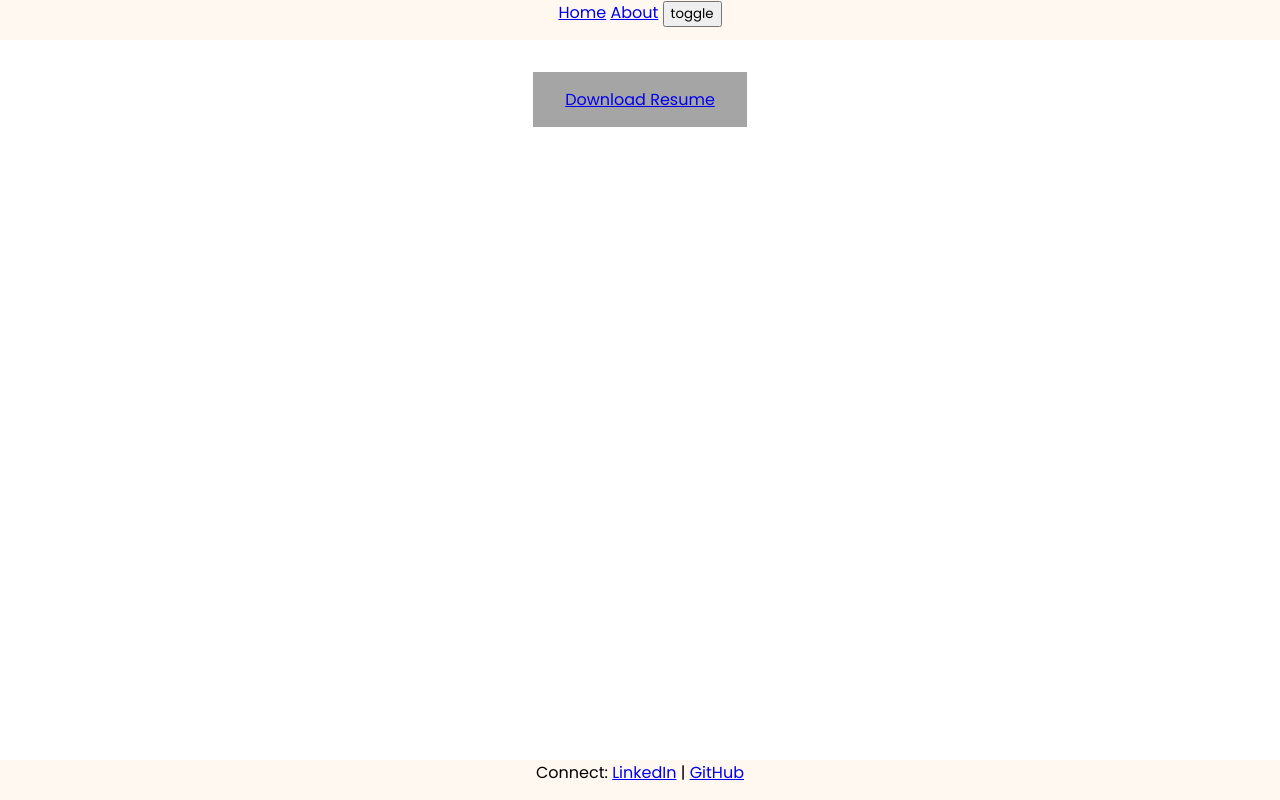
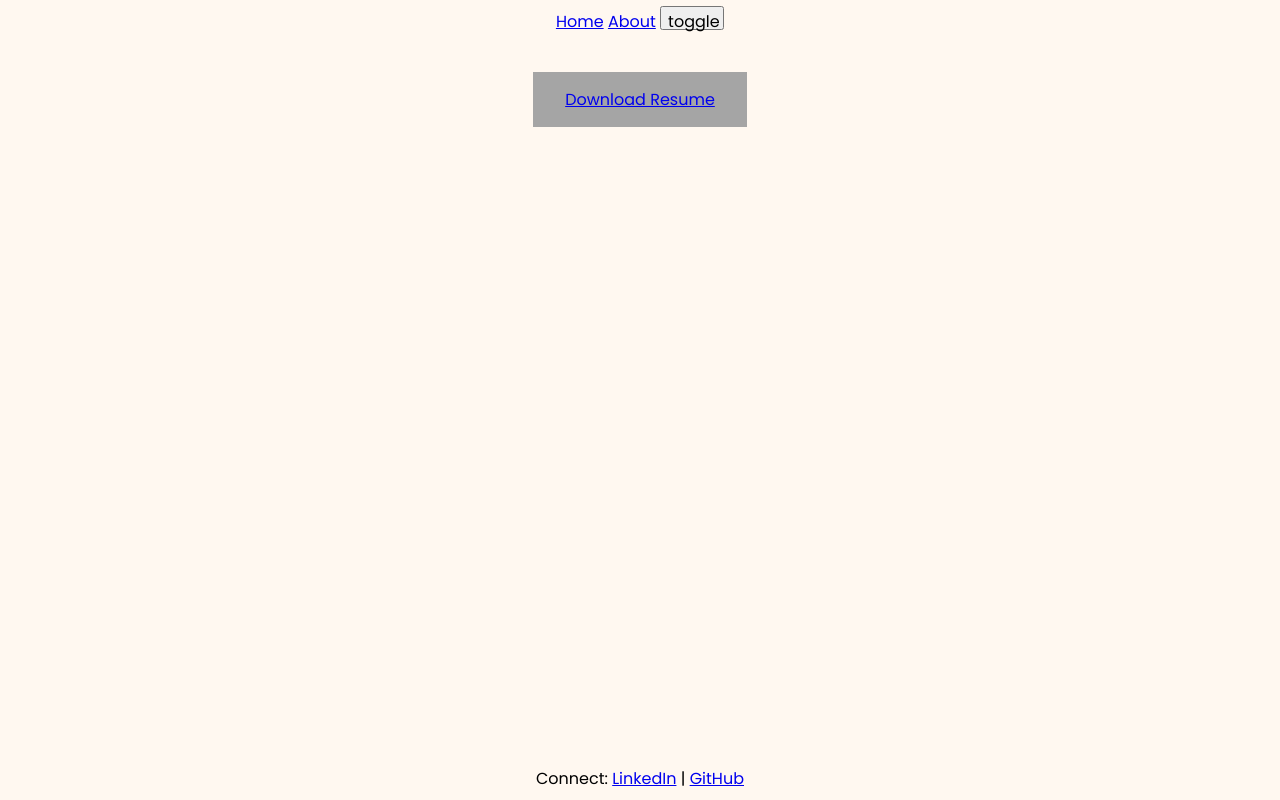
Before and after one commit to sahme73/personal-website, a SvelteKit app: page /about in a window 1280 px wide. Built offline with nearby package versions, Linux system fonts and the light colour scheme.

Commit message:
Added transitions between theme changes and added a background to the about page.

```diff
--- a/src/routes/+layout.svelte
+++ b/src/routes/+layout.svelte
@@ -1,7 +1,7 @@
 <script>
     export const prerender = true;
 
-    import { light_mode, dark_mode } from './store';
+    import { light_mode, dark_mode, background } from './store';
     let light = false;
     let dark = false;
 
@@ -21,10 +21,13 @@
     $: {
         if (light) {
             color = '#FFF8F0';
+            background.set(color);
         } else if (dark) {
             color = '#575761';
+            background.set(color);
         } else {
             color = 'white';
+            background.set(color);
         }
     }
 </script>
@@ -34,7 +37,7 @@
         <a href="/">Home</a>
         <a href="/about">About</a>
 
-        <button on:click={toggle}>
+        <button class="btn-scaling" on:click={toggle}>
             toggle
         </button>
     </nav>
@@ -50,26 +53,41 @@
 </footer>
 
 <style>
+    :root {
+        --temp0: #FFF8F0;
+        --temp1: #575761;
+    }
     .bottom {
         position: fixed;
-        bottom: 0;
-        right: 0;
-        width: 100%;
-        height: 5%;
+        bottom: 0vh;
+        right: 0vw;
+        width: 100vw;
+        height: 5vh;
         background-color: var(--theme-color);
+        transition: background-color 0.3s;
     }
     header {
         position: absolute;
-        width: 100%;
-        height: 5%;
-        bottom: 95%;
-        right: 0;
+        width: 100vw;
+        height: 5vh;
+        bottom: 95vh;
+        right: 0vw;
         background-color: var(--theme-color);
+        transition: background-color 0.3s;
+        font-size: 2vmin;
     }
     nav {
-        margin: 0;
+        margin: 6px; /* fallback */
+        margin: 0.8vmin;
     }
     p {
-        margin: 0;
+        margin: 6px; /* fallback */
+        margin: 0.8vmin;
+        font-size: 2vmin;
+    }
+    .btn-scaling {
+        height: 3vmin;
+        width: 8vmin;
+        font-size: 2vmin;
     }
 </style>
--- a/src/routes/about/+page.svelte
+++ b/src/routes/about/+page.svelte
@@ -2,10 +2,40 @@
     export const prerender = true;
 
     import ResumeComponent from './resume_component.svelte';
+
+    import { background } from '../store';
+
+    let color = 'black';
+    background.subscribe(value => {
+        color = value;
+    });
 </script>
 
 <head>
     <title>safeer.tech | about</title>
 </head>
 
-<ResumeComponent/>
+<section class="stretch">
+    <div class="bg" style="--theme-color: {color}" />
+    <ResumeComponent/>
+</section>
+
+<style>
+    .stretch {
+        margin-left: -8px;
+        margin-right: -8px;
+    }
+    .bg {
+        position: fixed;
+        bottom: 5vh;
+        right: 0vw;
+
+        display: block;
+        object-fit: cover;
+        height: 90vh;
+        width: 100vw;
+
+        background-color: var(--theme-color);
+        transition: background-color 0.3s;
+    }
+</style>
--- a/src/routes/about/cat_image.svelte
+++ /dev/null
@@ -1,33 +0,0 @@
-<script>
-    let name = 'world';
-    let src = '/images/cat1.jpg';
-</script>
-
-<h1>Hello {name.toUpperCase()}!</h1>
-<p>Here is a cat:</p>
-<img {src} alt="A cat." class="center"/>
-
-<style>
-    h1 {
-        text-align: center;
-    }
-
-    p {
-        color: cornflowerblue;
-        font-size: 2em;
-        text-align: center;
-    }
-
-    img {
-        display: block;
-        margin-left: auto;
-        margin-right: auto;
-    }
-
-    img.center {
-        display: block;
-        margin-left: auto;
-        margin-right: auto;
-        width: 10%;
-    }
-</style>
--- a/src/routes/footer_component.svelte
+++ /dev/null
@@ -1,20 +0,0 @@
-<footer class="bottom">
-    <p class="center-text">
-        Connect: <a href="https://www.linkedin.com/in/safeer-ahmed-uiuc/" target="_blank" rel="noopener noreferrer">LinkedIn</a>
-         | <a href="https://www.github.com/sahme73/" target="_blank" rel="noopener noreferrer">GitHub</a>
-    </p>
-</footer>
-
-<style>
-    .bottom {
-        position: fixed;
-        bottom: 0;
-        right: 0;
-        width: 100%;
-        height: 5%;
-    }
-
-    p {
-        margin: 0;
-    }
-</style>
--- a/src/routes/store.ts
+++ b/src/routes/store.ts
@@ -9,3 +9,4 @@ export const download_status = writable(false);
 // light/dark mode variables
 export const light_mode = writable(true);
 export const dark_mode = writable(false);
+export const background = writable('black');
```
Also changed, not shown: src/routes/+page.svelte (+7 -6 lines), src/routes/sample_login.svelte (deleted, +0 -41 lines).
